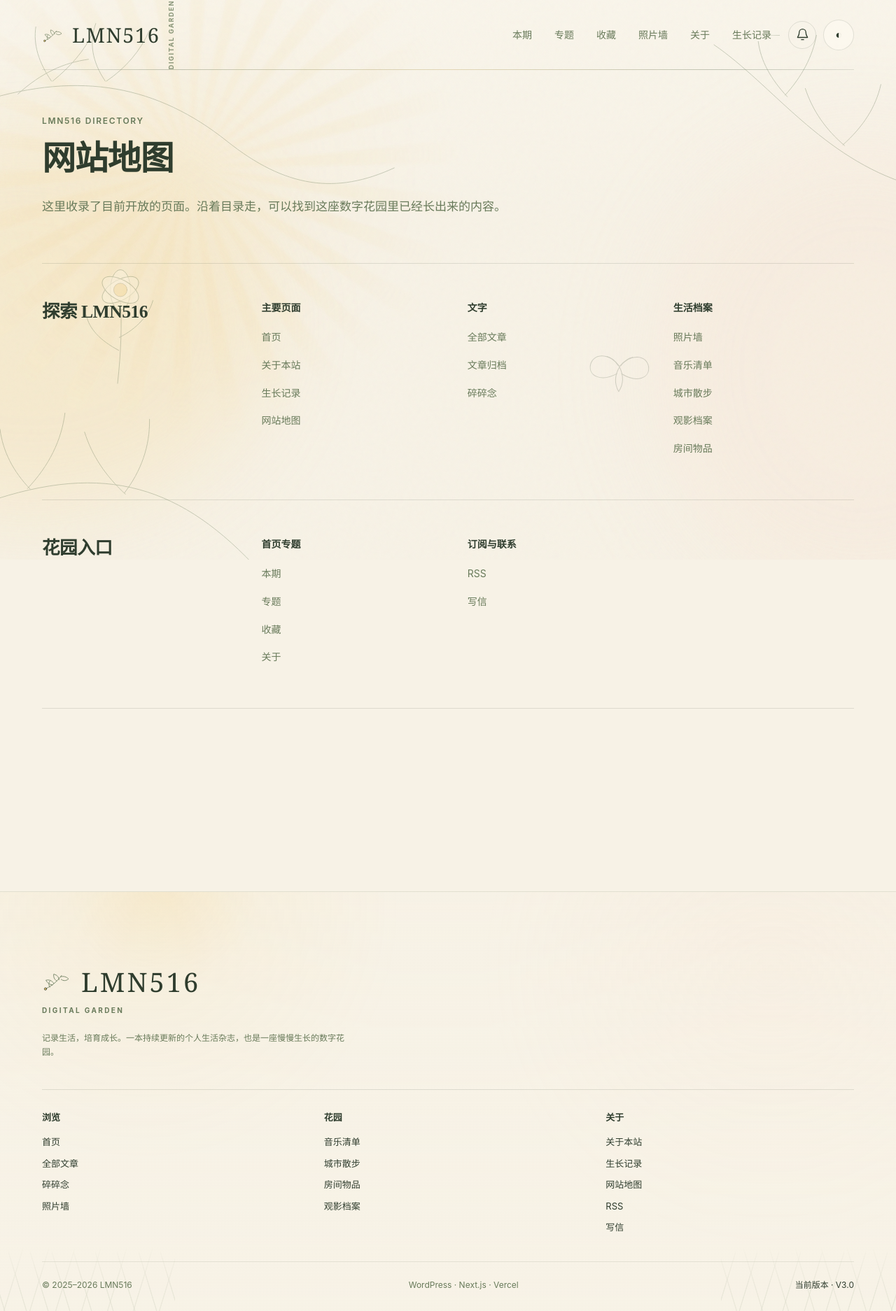
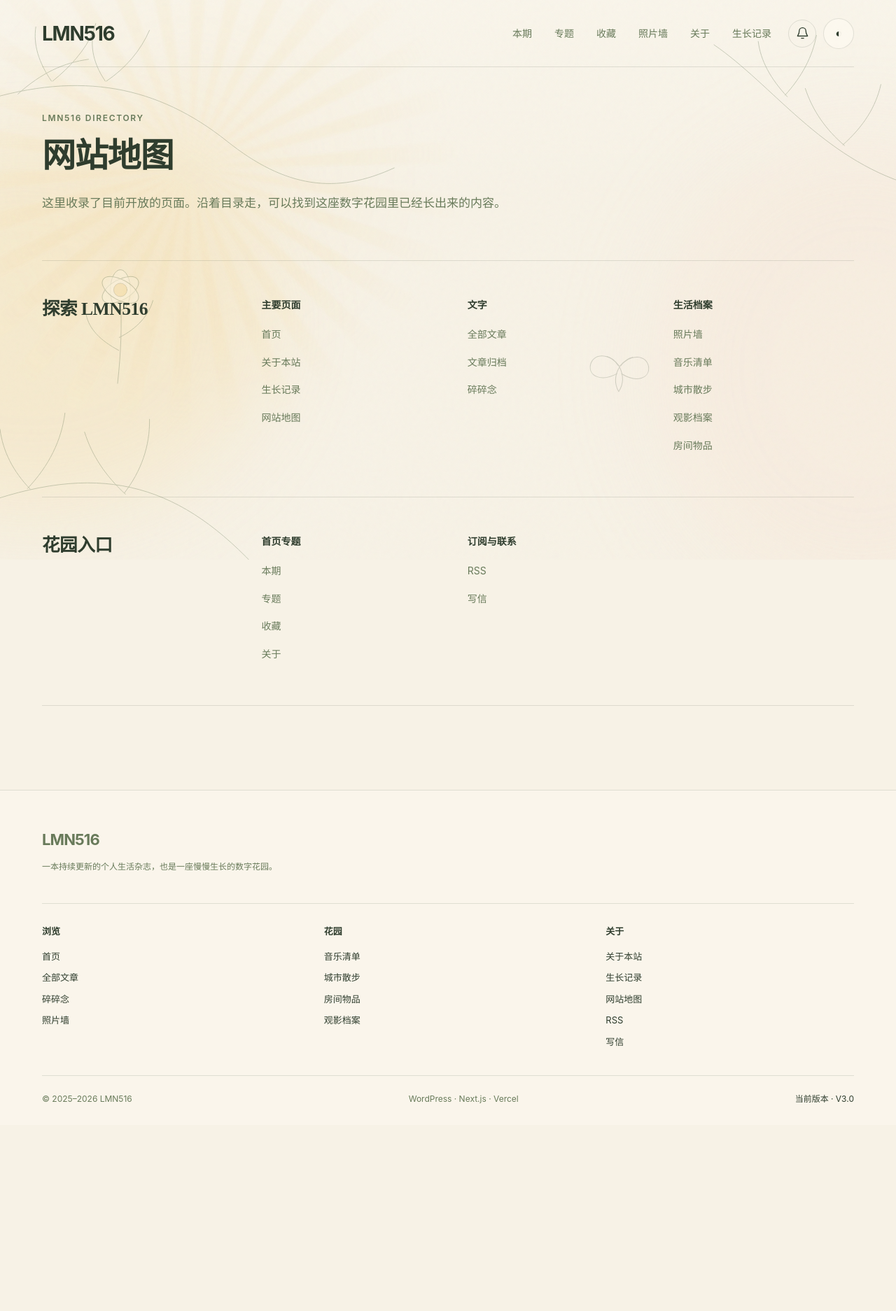
Before and after one commit to BurgCreate/lmn516-v2, a Next.js app: page /sitemap in a window 1280 px wide. Shown: the whole page at 70% size. After the commit the page ends 1608 px from the top, so only its background shows below. Built offline with nearby package versions, Linux system fonts and the light colour scheme.

Commit message:
Revert "feat: unify garden branding across header and footer"
This reverts commit 7e454445bb6cbe0f846ba28779f51ffd0e793e13.

```diff
--- a/app/globals.css
+++ b/app/globals.css
@@ -31,5 +31,3 @@
 @import "../styles/21-garden-world.css";
 
 @import "../styles/22-garden-surfaces.css";
-
-@import "../styles/23-garden-chrome.css";
--- a/components/SiteHeader.tsx
+++ b/components/SiteHeader.tsx
@@ -5,7 +5,6 @@ import { usePathname } from "next/navigation";
 import { useEffect, useState } from "react";
 import ThemeToggle from "@/components/ThemeToggle";
 import GardenNotification from "@/components/GardenNotification";
-import { GardenBrandSprig } from "@/components/garden";
 
 type SiteHeaderProps = {
   className?: string;
@@ -102,9 +101,7 @@ export default function SiteHeader({
         className="brand"
         aria-label="LMN516 首页"
       >
-        <GardenBrandSprig className="brand-sprig" />
-        <span className="brand-wordmark">LMN516</span>
-        <span className="brand-subtitle">Digital Garden</span>
+        LMN516
       </Link>
 
       <nav
--- a/components/garden/GardenBrandSprig.tsx
+++ /dev/null
@@ -1,25 +0,0 @@
-type GardenBrandSprigProps = {
-  className?: string;
-  mirrored?: boolean;
-};
-
-export default function GardenBrandSprig({
-  className = "",
-  mirrored = false,
-}: GardenBrandSprigProps) {
-  return (
-    <svg
-      className={`garden-brand-sprig${mirrored ? " is-mirrored" : ""}${className ? ` ${className}` : ""}`}
-      viewBox="0 0 74 44"
-      aria-hidden="true"
-      focusable="false"
-    >
-      <path d="M9 37C24 31 35 20 45 7" />
-      <path d="M24 29C17 28 12 24 9 18C17 16 23 19 27 25" />
-      <path d="M34 20C28 16 26 10 27 4C35 6 39 11 39 17" />
-      <path d="M43 10C50 8 56 10 61 15C55 20 49 20 44 16" />
-      <path d="M18 34C15 29 15 24 18 20" />
-      <circle cx="8" cy="38" r="2.6" />
-    </svg>
-  );
-}
--- a/components/garden/index.ts
+++ b/components/garden/index.ts
@@ -10,5 +10,3 @@ export type { GardenOrnamentVariant } from "./GardenOrnament";
 export { default as GardenFloraRibbon } from "./GardenFloraRibbon";
 
 export { default as GardenWorldLayer } from "./GardenWorldLayer";
-
-export { default as GardenBrandSprig } from "./GardenBrandSprig";
--- a/components/home/SiteFooter.tsx
+++ b/components/home/SiteFooter.tsx
@@ -1,5 +1,4 @@
 import Link from "next/link";
-import { GardenBrandSprig } from "@/components/garden";
 
 const footerGroups = [
   {
@@ -47,20 +46,12 @@ function FooterLinks({ links }: { links: (typeof footerGroups)[number]["links"]
 export default function SiteFooter() {
   return (
     <footer className="site-footer">
-      <div className="site-footer-landscape" aria-hidden="true">
-        <span className="site-footer-sun" />
-        <span className="site-footer-grass site-footer-grass-left" />
-        <span className="site-footer-grass site-footer-grass-right" />
-      </div>
-
       <div className="site-footer-inner shell">
         <div className="footer-brand">
-          <Link href="/" className="footer-logo" aria-label="LMN516 首页">
-            <GardenBrandSprig className="footer-logo-sprig" />
-            <span>LMN516</span>
+          <Link href="/" className="footer-logo">
+            LMN516
           </Link>
-          <span className="footer-brand-kicker">Digital Garden</span>
-          <p>记录生活，培育成长。一本持续更新的个人生活杂志，也是一座慢慢生长的数字花园。</p>
+          <p>一本持续更新的个人生活杂志，也是一座慢慢生长的数字花园。</p>
         </div>
 
         <div className="footer-map footer-map-desktop" aria-label="网站地图">
--- a/styles/23-garden-chrome.css
+++ /dev/null
@@ -1,270 +0,0 @@
-/* =========================================================
-   LMN516 Garden Chrome
-   Header and footer now reuse one brand grammar from the master artwork.
-========================================================= */
-
-.garden-brand-sprig {
-  width: 42px;
-  height: auto;
-  flex: 0 0 auto;
-  overflow: visible;
-  fill: none;
-  stroke: currentColor;
-  stroke-width: 1.35;
-  stroke-linecap: round;
-  stroke-linejoin: round;
-  vector-effect: non-scaling-stroke;
-}
-
-.garden-brand-sprig circle {
-  fill: var(--garden-sun);
-  stroke: var(--garden-ink);
-}
-
-.garden-brand-sprig.is-mirrored {
-  transform: scaleX(-1);
-}
-
-.site-header {
-  position: relative;
-}
-
-.site-header::after {
-  content: "";
-  position: absolute;
-  right: 0;
-  bottom: -1px;
-  left: 0;
-  height: 1px;
-  background: linear-gradient(90deg, transparent, color-mix(in srgb, var(--garden-leaf) 24%, transparent) 16%, color-mix(in srgb, var(--garden-sun) 28%, transparent) 50%, color-mix(in srgb, var(--garden-leaf) 24%, transparent) 84%, transparent);
-}
-
-.brand {
-  gap: 9px;
-  min-width: max-content;
-}
-
-.brand-sprig {
-  width: 34px;
-  color: var(--garden-leaf);
-  transform: translateY(1px);
-}
-
-.brand-wordmark {
-  font-family: Georgia, "Times New Roman", var(--font-serif);
-  font-size: 29px;
-  font-weight: 500;
-  letter-spacing: 0.055em;
-}
-
-.brand-subtitle {
-  margin-left: 2px;
-  color: var(--garden-leaf);
-  font-family: var(--font-sans);
-  font-size: 9px;
-  font-weight: 650;
-  line-height: 1;
-  letter-spacing: 0.19em;
-  text-transform: uppercase;
-  writing-mode: vertical-rl;
-  transform: rotate(180deg);
-  opacity: 0.78;
-}
-
-.nav .nav-link::before {
-  content: "";
-  position: absolute;
-  top: 6px;
-  left: 50%;
-  width: 4px;
-  height: 4px;
-  border-radius: 50%;
-  background: var(--garden-sun);
-  opacity: 0;
-  transform: translate(-50%, -3px) scale(0.5);
-  transition: opacity var(--control-transition), transform var(--control-transition);
-}
-
-.nav .nav-link:hover::before,
-.nav .nav-link.is-current::before,
-.nav .nav-link[aria-current="page"]::before,
-.nav .nav-link[aria-current="location"]::before {
-  opacity: 0.8;
-  transform: translate(-50%, 0) scale(1);
-}
-
-.site-header-actions {
-  position: relative;
-}
-
-.site-header-actions::before {
-  content: "";
-  position: absolute;
-  top: 50%;
-  right: calc(100% + 12px);
-  width: 30px;
-  height: 1px;
-  background: linear-gradient(90deg, transparent, color-mix(in srgb, var(--garden-leaf) 30%, transparent));
-}
-
-.site-footer {
-  position: relative;
-  overflow: hidden;
-  margin-top: clamp(86px, 11vw, 150px);
-  border-top: 1px solid color-mix(in srgb, var(--garden-leaf) 16%, transparent);
-  background:
-    linear-gradient(180deg, color-mix(in srgb, var(--garden-cream) 32%, transparent), color-mix(in srgb, var(--garden-cream) 88%, transparent)),
-    radial-gradient(circle at 16% 4%, color-mix(in srgb, var(--garden-sun) 17%, transparent), transparent 30%),
-    radial-gradient(circle at 86% 18%, color-mix(in srgb, var(--garden-blush) 20%, transparent), transparent 34%);
-}
-
-.site-footer-landscape {
-  position: absolute;
-  inset: 0;
-  pointer-events: none;
-  opacity: 0.5;
-}
-
-.site-footer-sun {
-  position: absolute;
-  top: -150px;
-  left: 7%;
-  width: 290px;
-  aspect-ratio: 1;
-  border-radius: 50%;
-  background: radial-gradient(circle, color-mix(in srgb, var(--garden-sun) 26%, transparent), transparent 67%);
-}
-
-.site-footer-grass {
-  position: absolute;
-  bottom: -30px;
-  width: 300px;
-  height: 130px;
-  opacity: 0.42;
-  background:
-    linear-gradient(73deg, transparent 48%, color-mix(in srgb, var(--garden-leaf) 45%, transparent) 49% 50%, transparent 51%) 0 0 / 31px 100%,
-    linear-gradient(107deg, transparent 48%, color-mix(in srgb, var(--garden-leaf) 37%, transparent) 49% 50%, transparent 51%) 9px 7px / 37px 100%;
-  mask-image: linear-gradient(to top, #000 0 48%, transparent 100%);
-}
-
-.site-footer-grass-left { left: -50px; }
-.site-footer-grass-right { right: -50px; transform: scaleX(-1); }
-
-.site-footer-inner {
-  position: relative;
-  z-index: 1;
-  padding-top: clamp(64px, 8vw, 100px);
-  padding-bottom: 28px;
-}
-
-.footer-logo {
-  display: inline-flex;
-  align-items: center;
-  gap: 10px;
-  color: var(--garden-ink);
-  font-family: Georgia, "Times New Roman", var(--font-serif);
-  font-size: clamp(28px, 3vw, 38px);
-  font-weight: 500;
-  letter-spacing: 0.08em;
-}
-
-.footer-logo-sprig {
-  width: 46px;
-  color: var(--garden-leaf);
-}
-
-.footer-brand-kicker {
-  display: block;
-  margin-top: 5px;
-  color: var(--garden-leaf);
-  font-family: var(--font-sans);
-  font-size: 10px;
-  font-weight: 650;
-  letter-spacing: 0.24em;
-  text-transform: uppercase;
-}
-
-.footer-brand p {
-  max-width: 440px;
-  margin-top: 22px;
-  color: var(--muted);
-}
-
-.footer-group h3,
-.footer-group summary {
-  color: var(--garden-ink);
-}
-
-.footer-links a {
-  position: relative;
-}
-
-.footer-links a::before {
-  content: "";
-  position: absolute;
-  left: -12px;
-  top: 0.72em;
-  width: 5px;
-  height: 5px;
-  border-radius: 50% 50% 50% 0;
-  background: var(--garden-leaf);
-  opacity: 0;
-  transform: rotate(-45deg) scale(0.6);
-  transition: opacity var(--motion-fast) var(--ease-standard), transform var(--motion-fast) var(--ease-emphasized);
-}
-
-.footer-links a:hover::before {
-  opacity: 0.62;
-  transform: rotate(-45deg) scale(1);
-}
-
-.footer-bottom {
-  border-top-color: color-mix(in srgb, var(--garden-leaf) 14%, transparent);
-}
-
-@media (max-width: 960px) {
-  .brand-subtitle { display: none; }
-  .brand-sprig { width: 30px; }
-
-  .nav .nav-link::before {
-    display: none;
-  }
-
-  .site-header-actions::before {
-    display: none;
-  }
-}
-
-@media (max-width: 620px) {
-  .brand {
-    gap: 6px;
-  }
-
-  .brand-wordmark {
-    font-size: 23px;
-  }
-
-  .brand-sprig {
-    width: 26px;
-  }
-
-  .site-footer {
-    margin-top: 72px;
-  }
-
-  .site-footer-inner {
-    padding-top: 54px;
-  }
-
-  .site-footer-grass {
-    width: 220px;
-    opacity: 0.3;
-  }
-}
-
-@media (prefers-reduced-motion: reduce) {
-  .nav .nav-link::before,
-  .footer-links a::before {
-    transition: none;
-  }
-}
```
